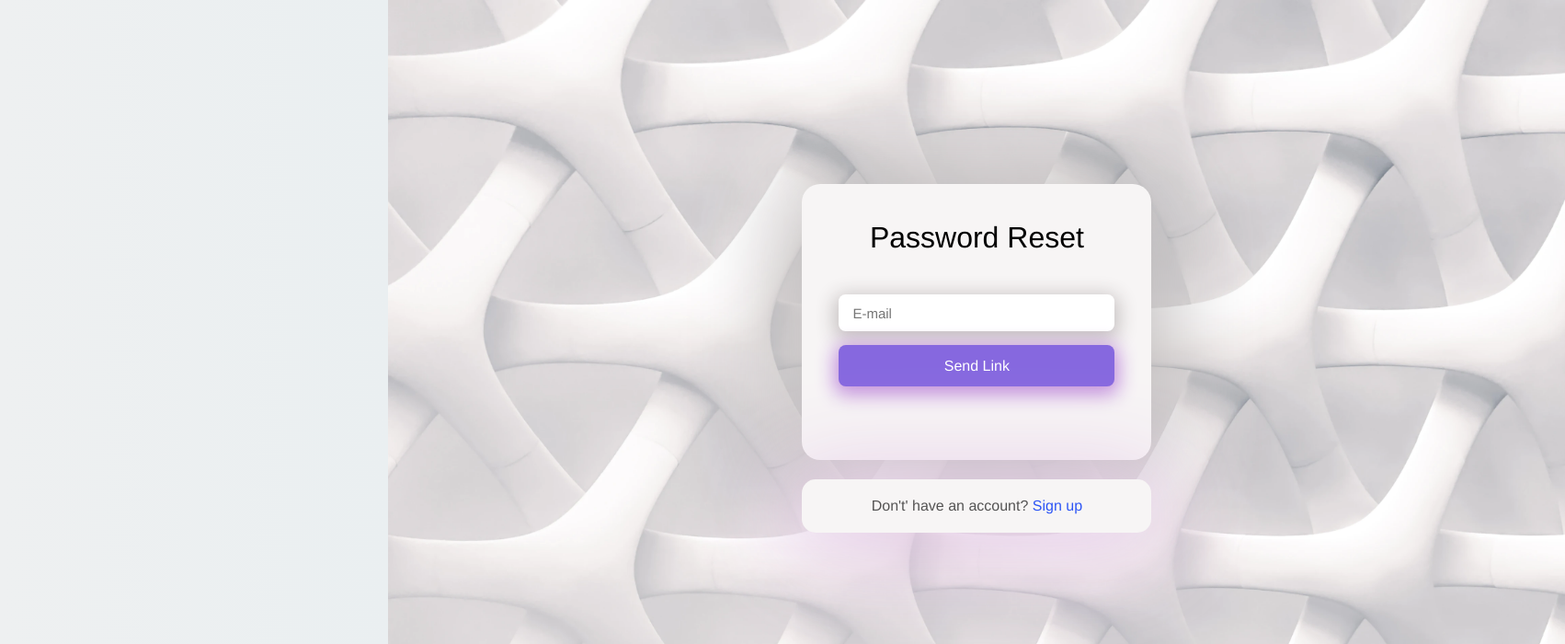
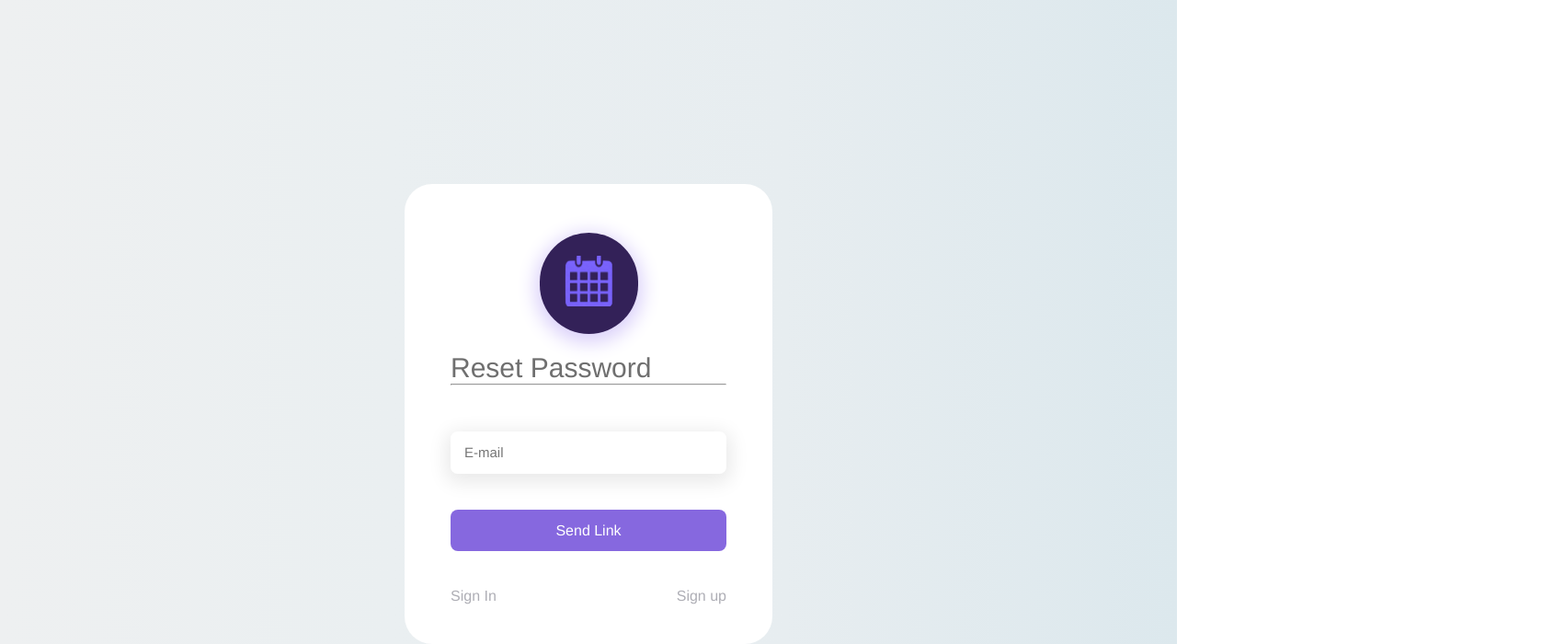
Before and after one commit to BhavanBalusu/Calendize-Webpage, a React (Create React App) app: page /reset in a window 1280 px wide. Shown: the top 700 px of the page at 92% size, 1702 px wide, since content can reach past the window. Built offline with nearby package versions, Linux system fonts and the light colour scheme; no server answers.

Commit message:
finished login-and a couple of resizing issues

```diff
--- a/src/Components/Layout.jsx
+++ b/src/Components/Layout.jsx
@@ -75,7 +75,7 @@ const addToDB = async (val) => {
 
   return(
     <div className='layout-holder'>
-      <h1 className="title">Layout</h1>
+      <h1 className="titlew">Layout</h1>
       <div className="layout-option-holder">
         <form>
           <div className='radio-button'>
--- a/src/Components/Register.jsx
+++ b/src/Components/Register.jsx
@@ -2,7 +2,8 @@ import React, { useState, useEffect } from 'react'
 import { Link, useNavigate } from "react-router-dom";
 import { auth, register } from '../firebase';
 import { useAuthState } from 'react-firebase-hooks/auth';
-import '../Styles/Register.css'
+import logo from "../logo.png"
+// import '../Styles/Register.css'
 function Register() {
     const [email, setEmail] = useState("");
     const [pass, setPass] = useState("");
@@ -34,7 +35,13 @@ function Register() {
             <div className="welcome-panel">
                 <div className='welcome'>
                     <div className="title">
-                        <b>Sign up</b>
+                        <img src={logo} width={85} height={55}/>
+                    </div>
+                    <div className='title-holder-holder'>
+                        <h2>
+                            Sign Up
+                        </h2>
+                        <hr/>
                     </div>
                     <input
                         placeholder="Full Name"
@@ -55,16 +62,17 @@ function Register() {
                         value={confPass}
                         onChange={(e) => { setConfPass(e.target.value); e.target.style.border = "none" }} placeholder="Confirm Password" type="password"
                         className="password conf" />
-                    <button
-                        className='register'
-                        onClick={confirmPass}>
-                        Register</button>
+                    <button className="login signup" onClick={confirmPass}>
+                      Sign up
+                    </button>
                 </div>
-                <div className='have-account'>
-                    <h1>Already have an account? <Link to="/" className='sign-in-button'>
+                <div className='holder-link-holder signup'>
+                    <Link to="/sign" className="sign-up-button reset">
                         <span>Sign in</span>
                     </Link>
-                    </h1>
+                    <Link to="/reset" className="forgot-password reset">
+                    <span>Forgot password?</span>
+                    </Link>
                 </div>
             </div>
         </div>
--- a/src/Components/Reset.jsx
+++ b/src/Components/Reset.jsx
@@ -2,7 +2,8 @@ import React, { useEffect, useState } from "react";
 import { useAuthState } from "react-firebase-hooks/auth";
 import { Link, useNavigate } from "react-router-dom";
 import { auth, forgotPassword } from "../firebase";
-import "../Styles/Reset.css";
+// import "../Styles/Reset.css";
+import logo from "../logo.png"
 
 function Reset() {
     const [email, setEmail] = useState("");
@@ -19,28 +20,38 @@ function Reset() {
     }, [currUser, loading]);
     return (
         <div className="holder">
-            <div className="welcome-panel">
-                <div className='welcomes'>
-                    <div className="title">
-                        <b>Password Reset</b>
-                    </div>
+            <div className="welcome-panel reset">
+                <div className="title">
+                    <img src={logo} width={85} height={55}/>
+                </div>
+                <div className='title-holder-holder'>
+                    <h2>
+                        Reset Password
+                    </h2>
+                    <hr/>
+                 </div>
+                <div className='welcomes reset'>
                     <input
                         value={email}
                         placeholder="E-mail"
                         type="email"
-                        className="email"
+                        className="email reset"
                         onChange={(e) => setEmail(e.target.value)} />
                     <button
-                        className='send'
+                        className='login reset'
                         onClick={() => forgotPassword(email)}>
-                        Send Link</button>
+                        Send Link
+                    </button>
+                    <div className="reset-navbar">
+                        <Link to="/sign" className="forgot-password reset">
+                            <span>Sign In</span>
+                        </Link>
+                        <Link to="/register" className="sign-up-button">
+                            <span>Sign up</span>
+                        </Link>
+                    </div>
                 </div>
-                <div className='no-account'>
-                    <h1>Don't' have an account? <Link to="/register" className='sign-up-button'>
-                        <span>Sign up</span>
-                    </Link>
-                    </h1>
-                </div>
+
             </div>
         </div>
     );
--- a/src/Components/SignIn.jsx
+++ b/src/Components/SignIn.jsx
@@ -1,6 +1,9 @@
 /* eslint-disable react/button-has-type */
 import React, { useState, useEffect } from 'react';
 import { Link, Navigate, useNavigate } from 'react-router-dom';
+
+import logo from "../logo.png"
+
 // eslint-disable-next-line import/no-unresolved
 import { useAuthState } from 'react-firebase-hooks/auth';
 import { auth, login } from '../firebase';
@@ -20,13 +23,16 @@ function SignIn() {
 
   return (
     <div className="holder">
-      {/* <div className="side-panel">
-        <img src={logo} />
-      </div> */}
       <div className="welcome-panel">
         <div className="welcome">
           <div className="title">
-            <b>Sign in</b>
+            <img src={logo} width={85} height={55}/>
+          </div>
+          <div className='title-holder-holder'>
+            <h2>
+              Sign in
+            </h2>
+            <hr/>
           </div>
           <input
             value={email}
@@ -45,18 +51,16 @@ function SignIn() {
           <button className="login" onClick={() => login(email, pass)}>
             Login
           </button>
-          <Link to="/reset" className="forgot-password">
-            <span>Forgot password?</span>
-          </Link>
+          <div className='holder-link-holder'>
+            <Link to="/register" className="sign-up-button">
+                <span>Sign up</span>
+              </Link>
+            <Link to="/reset" className="forgot-password">
+              <span>Forgot password?</span>
+            </Link>
+          </div>
         </div>
-        <div className="noo-account">
-          <h1>
-            Don't have an account?{' '}
-            <Link to="/register" className="sign-up-button">
-              <span>Sign up</span>
-            </Link>
-          </h1>
-        </div>
+
       </div>
     </div>
   );
--- a/src/Defaults.css
+++ b/src/Defaults.css
@@ -10,6 +10,8 @@ body {
 		rgb(231, 237, 240),
 		rgb(220, 232, 237)
 	);
+	height: 100vh;
+	overflow-x: hidden;
 }
 
 h2.labelTitle {
--- a/src/Pages/Home.jsx
+++ b/src/Pages/Home.jsx
@@ -1,6 +1,6 @@
 import logo from "../calendize-home.png"
 import '../Styles/Home.css'
-import { useNavigate } from 'react-router-dom';
+import { Link, useNavigate } from 'react-router-dom';
 import { useAuthState } from "react-firebase-hooks/auth";
 import { auth, db, logout } from "../firebase";
 import TypeAnimation from 'react-type-animation';
@@ -22,8 +22,10 @@ export default function Home() {
             <nav className="home-nav">
                 <img src={logo} alt="calendize logo" />
                 <div style={{ "width": "70%" }}></div>
-                <button className="sign-button sign-in" onClick={e => { e.preventDefault(); logout(); nav("/sign") }}>Log In</button>
-                <button className="sign-button sign-up" onClick={e => { e.preventDefault(); logout(); nav("/register") }}>Sign Up</button>
+                <button className="sign-button sign-in" onClick={e => { e.preventDefault(); logout(); window.open("http://localhost:3000/sign","_blank") }}>Log In</button>
+                <a target="_blank">
+                    <button className="sign-button sign-up" onClick={e => { e.preventDefault(); logout(); window.open("http://localhost:3000/register","_blank") }}>Sign Up</button>
+                </a>
             </nav>
 
 
--- a/src/Styles/Reset.css
+++ b/src/Styles/Reset.css
@@ -15,9 +15,8 @@
     background: transparent;
     overflow: hidden;
     display: flex;
-    flex-direction:row;
-    width:100vw;
-    height: 100vh;
+    flex-direction:column;
+
 }
 
 .side-panel{
--- a/src/Styles/SignIn.css
+++ b/src/Styles/SignIn.css
@@ -1,55 +1,71 @@
-.holder {
-    width: 100vw;
-    height: 100vh;
-    background-image: url("../background.webp");
-    background-size: cover;
-}
 
 
 .weather {
     background-color: black;
 }
 
+.holder{
+    align-items: center;
+    justify-content: center;
+    margin-left: 0px;
+    padding-left: 0px;
+}
 
 .welcome-panel {
+    border-radius: 30px;
+    margin-top: 25vh;
     justify-content: center;
-    background: transparent;
     overflow: hidden;
     display: flex;
-    flex-direction: row;
-    width: 100vw;
-    height: 100vh;
+    min-width: 400px;
+    flex-direction: column;
+    background: transparent;
+    background: white;
+    height: 600px;
 }
 
 .side-panel {
-    width: 50vw;
     background: transparent;
 }
 
 .welcome {
+    background: rgb(255, 255, 255);
     align-self: center;
     display: flex;
     flex-direction: column;
-    margin-top: -100px;
     /* background:rgba(238, 234, 234, 0.399); */
-    background: rgb(247, 245, 245);
     width: 300px;
     /* position: absolute; */
-    height: 400px;
-    border-radius: 20px;
+    height: 500px;
     padding-left: 40px;
     padding-right: 40px;
-    box-shadow: 0px 10px 100px 20px rgb(194, 191, 191);
 }
 
 .title {
+    margin-top: 10px;
     font-family: Helvetica;
-    padding-top: 40px;
-    background: transparent;
+    background: rgb(51, 33, 88);
     color: black;
     align-self: center;
-    height: 80px;
+    height: 60px;
+    border-radius: 100px;
     font-size: 2em;
+    display: flex;
+    padding-left: 12px;
+    padding-top: 25px;
+    padding-bottom: 25px;
+    padding-right: 10px;
+    margin-bottom: 10px;
+    box-shadow: 0px 5px 20px 5px rgb(219, 209, 250);
+}
+
+.title-holder-holder{
+    margin-top: 10px;
+    margin-bottom: 50px;
+}
+.title-holder-holder h2{
+    font-size: 30px;
+    color: rgb(111, 111, 111);
 }
 
 .title b {
@@ -63,11 +79,15 @@ input {
     font-size: 15px;
     border: none;
     border-radius: 0.5em;
-    height: 40px;
+    height: 46px;
     padding-left: 1em;
     padding-right: 1em;
-    margin-bottom: 1em;
-    box-shadow: 0px 5px 20px 5px rgb(199, 194, 194);
+    margin-bottom: 1.3em;
+    box-shadow: 0px 5px 20px 5px rgb(234, 234, 234);
+}
+
+input.signup{
+    min-height: 43px;
 }
 
 .login {
@@ -79,8 +99,8 @@ input {
     color: white;
     padding-left: 1em;
     padding-right: 1em;
-    margin-bottom: 2em;
-    box-shadow: 0px 5px 20px 5px rgb(196, 147, 221);
+    margin-top: 20px;
+    /* box-shadow: 0px 5px 20px 5px rgb(196, 147, 221); */
     transition: all 0.5s cubic-bezier(0.19, 1, 0.22, 1);
 }
 
@@ -89,24 +109,26 @@ input {
     cursor: pointer;
 }
 
+.login.signup{
+    margin-top: 10px;
+    min-height: 45px;
+}
+
 .noo-account {
     font-family: sans-serif;
     font-size: 0.5rem;
     align-self: center;
     display: flex;
     flex-direction: column;
-    background: rgb(247, 245, 245);
+    background: rgb(255, 255, 255);
+    margin-top: 20px;
     width: 300px;
     padding-top: 20px;
     padding-bottom: 20px;
     align-items: center;
-    margin-top: 400px;
     white-space: nowrap;
-    position: absolute;
-    border-radius: 15px;
     padding-left: 40px;
     padding-right: 40px;
-    box-shadow: 0px 10px 100px 20px rgb(230, 204, 232);
 }
 
 .forgot-password {
@@ -118,7 +140,7 @@ input {
 }
 
 h1 {
-    color: rgb(84, 83, 83);
+    color: rgb(188, 187, 187);
     background: transparent;
     font-weight: 200;
 }
@@ -127,7 +149,7 @@ h1 {
 span {
     background: transparent;
     padding: 0;
-    color: rgb(45, 85, 245);
+    color: rgb(174, 174, 181);
     text-decoration: none;
 }
 
@@ -136,6 +158,7 @@ span {
 }
 
 .forgot-password:hover {
+    color: rgb(174, 174, 181);
     text-decoration: underline;
 }
 
@@ -146,5 +169,59 @@ span {
 
 
 .sign-up-button:hover {
+    color: rgb(174, 174, 181);
     text-decoration: underline;
 }
+
+.holder-link-holder{
+    margin-top: 70px;
+    display: flex;
+    justify-content: space-around;
+}
+
+.holder-link-holder.signup{
+    margin-top: 20px;
+}
+
+
+.welcomes.reset{
+    display: flex;
+    flex-direction: column;
+    justify-content: center;
+}
+
+input.email.reset{
+    width: 270px;
+}
+.welcome-panel.reset{
+    display: flex;
+    justify-content: center;
+    height: 500px;
+    padding-left: 50px;
+    padding-right: 50px;
+    max-width: 300px;
+    min-width: 300px;
+}
+
+.login.reset{
+    width: 300px;
+}
+.holder-link-holder.reset{
+    display: flex;
+}
+
+.reset-navbar{
+    display: flex;
+    width: 300px;
+    margin-top: 40px;
+    justify-content: space-between;
+}
+.forgot-password.reset{
+    margin-left: 0px;
+}
+
+@media screen and (max-width: 800px){
+    .welcome-panel{
+        margin-top: 150px;
+    }
+}
--- a/src/Styles/Weather.css
+++ b/src/Styles/Weather.css
@@ -7,6 +7,8 @@
 
 .widget{
 	display: flex;
+	position: relative;
+	top: 40px;
 }
 
 
@@ -322,7 +324,7 @@
 	align-items: center;
 	margin-top: 150px;
 	position: relative;
-	top: -90px;
+	top: -60px;
 	padding-bottom: 0px ;
 	margin-bottom: 0px;
 	height: 400px;
```
Also changed, not shown: src/Styles/Layout.css (+4 -3 lines).
